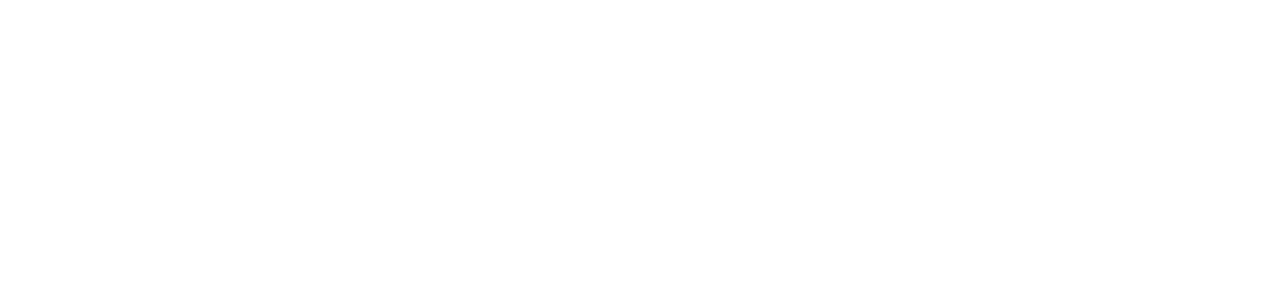
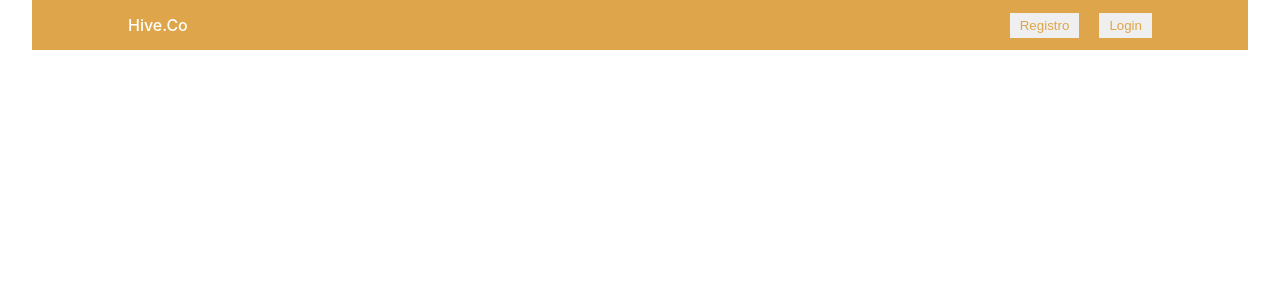
Before and after one commit to Edvunge/ProjetoFinalGrupo6, a Next.js app in the folder projeto_final/: page / in a window 1280 px wide. Shown: the top 300 px of the page. Built offline with nearby package versions, Linux system fonts and the light colour scheme.

Commit message:
Inicio Projeto: Navbar e Header

```diff
--- a/projeto_final/package.json
+++ b/projeto_final/package.json
@@ -9,6 +9,10 @@
     "lint": "next lint"
   },
   "dependencies": {
+    "@emotion/react": "^11.10.4",
+    "@emotion/styled": "^11.10.4",
+    "@mui/icons-material": "^5.10.6",
+    "@mui/material": "^5.10.8",
     "mongodb": "^4.10.0",
     "next": "^12.3.1",
     "nodemon": "^2.0.20",
--- a/projeto_final/pages/index.js
+++ b/projeto_final/pages/index.js
@@ -1,9 +1,12 @@
-import Head from "next/head";
-import Image from "next/image";
+import { Header } from "../src/components/header/Header";
+import { Navbar } from "../src/components/navbar/Navbar";
 import styles from "../styles/Home.module.css";
 
 export default function Home() {
-  return <div className={styles.container}>
-
-  </div>;
+  return (
+    <div className={styles.container}>
+      <Navbar />
+      <Header />
+    </div>
+  );
 }
--- /dev/null
+++ b/projeto_final/src/components/header/Header.js
@@ -0,0 +1,11 @@
+import styles from "./Header.module.css";
+
+export const Header = () => {
+  return (
+    <div className={styles.header}>
+      <div className={styles.headerlist}>
+        <div className={styles.headerlistitem}></div>
+      </div>
+    </div>
+  );
+};
--- /dev/null
+++ b/projeto_final/src/components/navbar/Navbar.js
@@ -0,0 +1,15 @@
+import styles from "./Navbar.module.css";
+
+export const Navbar = () => {
+  return (
+    <div className={styles.navbar}>
+      <div className={styles.navconteiner}>
+        <span className={styles.logo}>Hive.Co</span>
+        <div className={styles.navitens}>
+          <button className={styles.navbutton}>Registro</button>
+          <button className={styles.navbutton}>Login</button>
+        </div>
+      </div>
+    </div>
+  );
+};
--- /dev/null
+++ b/projeto_final/src/components/navbar/Navbar.module.css
@@ -0,0 +1,27 @@
+.navbar {
+    height: 50px;
+    background-color: #dea54b;
+    display: flex;
+    justify-content: center;
+}
+
+.navconteiner {
+    width: 100%;
+    max-width: 1024px;
+    color: white;
+    display: flex;
+    align-items: center;
+    justify-content: space-between;
+}
+
+.logo {
+    font-weight: 500;
+}
+
+.navbutton {
+    margin-left: 20px;
+    border: none;
+    padding: 5px 10px;
+    cursor: pointer;
+    color: #dea54b;
+}
```
Also changed, not shown: projeto_final/pages/places.js (added), projeto_final/src/components/header/Header.module.css (added), 1 other file (tests, documents, lock files or other folders).
